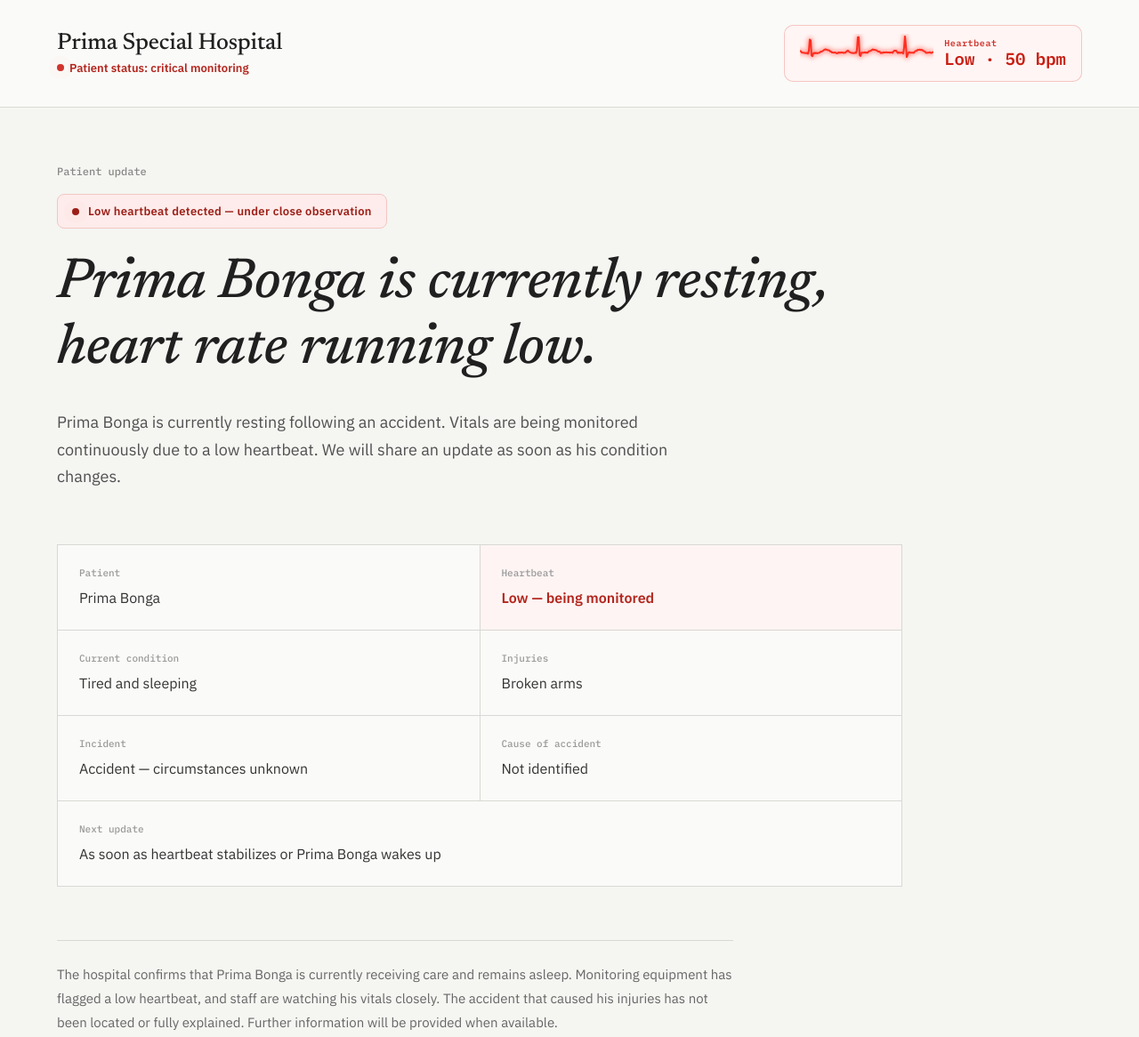
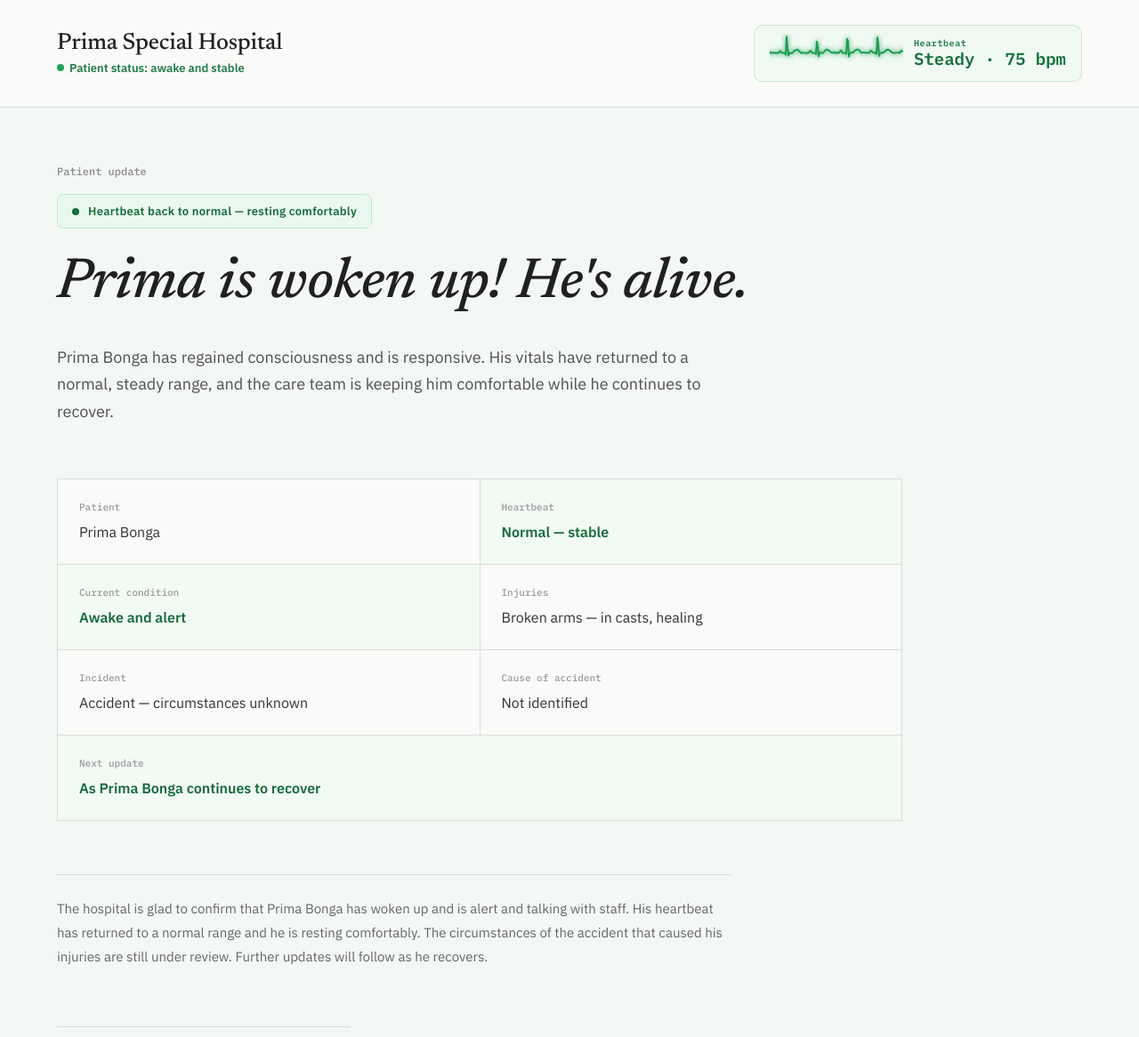
Before and after one commit to ArchShapes/primahospital, a plain HTML site: page index.html in a window 1280 px wide. Shown: the top 1166 px of the page at 89% size. Drawn offline with Linux system fonts and the light colour scheme.

Commit message:
Update index.html

```diff
--- a/index.html
+++ b/index.html
@@ -18,7 +18,7 @@
     }
 
     body {
-        background: #f5f5f2;
+        background: #f4f8f5;
         color: #202020;
         font-family: "IBM Plex Sans", -apple-system, "Segoe UI", Arial, Helvetica, sans-serif;
     }
@@ -29,7 +29,7 @@
         justify-content: space-between;
         padding: 28px 5vw;
         background: #fafaf8;
-        border-bottom: 1px solid #d8d8d4;
+        border-bottom: 1px solid #d8ded9;
         flex-wrap: wrap;
         gap: 14px;
     }
@@ -44,7 +44,7 @@
     .hospital-status {
         margin-top: 6px;
         font-size: 13px;
-        color: #b3261e;
+        color: #1f7a45;
         font-weight: 600;
         display: flex;
         align-items: center;
@@ -55,15 +55,15 @@
         width: 8px;
         height: 8px;
         border-radius: 50%;
-        background: #d0342c;
-        box-shadow: 0 0 0 0 rgba(208,52,44,0.6);
+        background: #22a35a;
+        box-shadow: 0 0 0 0 rgba(34,163,90,0.6);
         animation: dotPulse 1.1s infinite;
     }
 
     @keyframes dotPulse {
-        0%   { box-shadow: 0 0 0 0 rgba(208,52,44,0.55); }
-        70%  { box-shadow: 0 0 0 9px rgba(208,52,44,0); }
-        100% { box-shadow: 0 0 0 0 rgba(208,52,44,0); }
+        0%   { box-shadow: 0 0 0 0 rgba(34,163,90,0.5); }
+        70%  { box-shadow: 0 0 0 9px rgba(34,163,90,0); }
+        100% { box-shadow: 0 0 0 0 rgba(34,163,90,0); }
     }
 
     /* --- Heartbeat monitor badge --- */
@@ -71,10 +71,10 @@
         display: flex;
         align-items: center;
         gap: 12px;
-        background: #fff5f4;
+        background: #f0faf3;
         border-radius: 10px;
         padding: 10px 18px;
-        box-shadow: inset 0 0 0 1px #f3c6c2;
+        box-shadow: inset 0 0 0 1px #c7ead3;
     }
 
     .monitor-text {
@@ -87,7 +87,7 @@
         font-family: "IBM Plex Mono", monospace;
         font-size: 10px;
         letter-spacing: 0.6px;
-        color: #d0342c;
+        color: #1f7a45;
         font-weight: 600;
     }
 
@@ -95,7 +95,7 @@
         font-family: "IBM Plex Mono", monospace;
         font-size: 19px;
         font-weight: 600;
-        color: #c81e13;
+        color: #17703c;
         font-variant-numeric: tabular-nums;
     }
 
@@ -128,17 +128,17 @@
         gap: 10px;
         margin-bottom: 26px;
         padding: 10px 16px;
-        background: #fdeceb;
-        border: 1px solid #f3c6c2;
+        background: #eaf9ef;
+        border: 1px solid #bfe8cc;
         border-radius: 8px;
-        color: #9c1f17;
+        color: #176b39;
         font-size: 13px;
         font-weight: 700;
         letter-spacing: 0.3px;
     }
 
     .alert-banner .status-dot {
-        background: #9c1f17;
+        background: #176b39;
     }
 
     h1 {
@@ -165,8 +165,8 @@
         display: grid;
         grid-template-columns: repeat(2, minmax(0, 1fr));
         gap: 1px;
-        background: #d8d8d4;
-        border: 1px solid #d8d8d4;
+        background: #d8ded9;
+        border: 1px solid #d8ded9;
     }
 
     .item {
@@ -174,8 +174,8 @@
         background: #fafaf8;
     }
 
-    .item.warn {
-        background: #fdf4f3;
+    .item.good {
+        background: #f2faf4;
     }
 
     .item-label {
@@ -191,15 +191,15 @@
         color: #333;
     }
 
-    .item-value.warn-text {
-        color: #b3261e;
+    .item-value.good-text {
+        color: #176b39;
         font-weight: 700;
     }
 
     .statement {
         margin-top: 60px;
         padding-top: 24px;
-        border-top: 1px solid #d8d8d4;
+        border-top: 1px solid #d8ded9;
         max-width: 760px;
     }
 
@@ -213,7 +213,7 @@
     .signature {
         margin-top: 65px;
         padding-top: 24px;
-        border-top: 1px solid #d8d8d4;
+        border-top: 1px solid #d8ded9;
         width: 330px;
     }
 
@@ -243,7 +243,7 @@
     footer {
         margin-top: 90px;
         padding: 24px 5vw;
-        border-top: 1px solid #d8d8d4;
+        border-top: 1px solid #d8ded9;
         font-size: 12px;
         color: #999;
     }
@@ -260,14 +260,14 @@
 <header>
     <div>
         <div class="hospital-name">Prima Special Hospital</div>
-        <div class="hospital-status"><span class="status-dot"></span>Patient status: critical monitoring</div>
+        <div class="hospital-status"><span class="status-dot"></span>Patient status: awake and stable</div>
     </div>
 
     <div class="monitor" aria-label="Heart rate monitor">
         <canvas id="ekgCanvas" width="150" height="44"></canvas>
         <div class="monitor-text">
             <span class="monitor-label">Heartbeat</span>
-            <span class="monitor-value" id="bpmValue">Low</span>
+            <span class="monitor-value" id="bpmValue">Steady</span>
         </div>
     </div>
 </header>
@@ -277,15 +277,17 @@
 
         <div class="label">Patient update</div>
 
-        <div class="alert-banner"><span class="status-dot"></span>Low heartbeat detected — under close observation</div>
+        <div class="alert-banner"><span class="status-dot"></span>Heartbeat back to normal — resting comfortably</div>
 
-        <h1>Prima Bonga is currently resting, heart rate running low.</h1>
+        <h1>Prima is woken up! He's alive.</h1>
 
         <p class="description">
-            Prima Bonga is currently resting following an accident. Vitals are being
-            monitored continuously due to a low heartbeat. We will share an update
-            as soon as his condition changes.
+            Prima Bonga has regained consciousness and is responsive. His vitals
+            have returned to a normal, steady range, and the care team is
+            keeping him comfortable while he continues to recover.
         </p>
+
+        <audio src="song.mp3" autoplay></audio>
 
         <section class="information">
 
@@ -294,19 +296,19 @@
                 <div class="item-value">Prima Bonga</div>
             </div>
 
-            <div class="item warn">
+            <div class="item good">
                 <div class="item-label">Heartbeat</div>
-                <div class="item-value warn-text">Low — being monitored</div>
+                <div class="item-value good-text">Normal — stable</div>
             </div>
 
-            <div class="item">
+            <div class="item good">
                 <div class="item-label">Current condition</div>
-                <div class="item-value">Tired and sleeping</div>
+                <div class="item-value good-text">Awake and alert</div>
             </div>
 
             <div class="item">
                 <div class="item-label">Injuries</div>
-                <div class="item-value">Broken arms</div>
+                <div class="item-value">Broken arms — in casts, healing</div>
             </div>
 
             <div class="item">
@@ -319,20 +321,20 @@
                 <div class="item-value">Not identified</div>
             </div>
 
-            <div class="item" style="grid-column: 1 / -1;">
+            <div class="item good" style="grid-column: 1 / -1;">
                 <div class="item-label">Next update</div>
-                <div class="item-value">As soon as heartbeat stabilizes or Prima Bonga wakes up</div>
+                <div class="item-value good-text">As Prima Bonga continues to recover</div>
             </div>
 
         </section>
 
         <section class="statement">
             <p>
-                The hospital confirms that Prima Bonga is currently receiving care
-                and remains asleep. Monitoring equipment has flagged a low heartbeat,
-                and staff are watching his vitals closely. The accident that caused
-                his injuries has not been located or fully explained. Further
-                information will be provided when available.
+                The hospital is glad to confirm that Prima Bonga has woken up
+                and is alert and talking with staff. His heartbeat has returned
+                to a normal range and he is resting comfortably. The
+                circumstances of the accident that caused his injuries are
+                still under review. Further updates will follow as he recovers.
             </p>
         </section>
 
@@ -366,34 +368,29 @@
         var buffer = [];
         for (var i = 0; i < W; i++) buffer.push(MID);
 
-        var bpm = 42 + Math.random() * 8;      // current instantaneous rate, low range
-        var cycleDuration = 60 / bpm;           // seconds per beat
-        var phase = 0;                          // 0..1 position within the current beat
-        var qrsHeight = 22 + Math.random() * 8; // spike amplitude, varies per beat
+        // healthy, steady range now that Prima is awake
+        var bpm = 68 + Math.random() * 10;
+        var cycleDuration = 60 / bpm;
+        var phase = 0;
+        var qrsHeight = 24 + Math.random() * 6;
         var wanderPhase = Math.random() * Math.PI * 2;
 
         function shape(u, amp) {
-            // returns displacement from baseline for cycle position u (0..1)
-            if (u < 0.10) {
-                // P wave
-                return Math.sin((u / 0.10) * Math.PI) * 2.5;
-            }
-            if (u < 0.22) return 0; // PR segment
+            if (u < 0.10) return Math.sin((u / 0.10) * Math.PI) * 2.5;
+            if (u < 0.22) return 0;
             if (u < 0.34) {
-                // QRS complex
                 var q = (u - 0.22) / 0.12;
                 if (q < 0.15) return -2 * (q / 0.15);
                 if (q < 0.45) return -2 + (amp + 2) * ((q - 0.15) / 0.30);
                 if (q < 0.70) return amp - (amp + 6) * ((q - 0.45) / 0.25);
                 return -6 + 6 * ((q - 0.70) / 0.30);
             }
-            if (u < 0.46) return 0; // ST segment
+            if (u < 0.46) return 0;
             if (u < 0.74) {
-                // T wave
                 var t = (u - 0.46) / 0.28;
                 return Math.sin(t * Math.PI) * 3.5;
             }
-            return 0; // diastolic rest
+            return 0;
         }
 
         function nextSample(dtPerPixel) {
@@ -402,23 +399,18 @@
             if (phase >= 1) {
                 phase -= 1;
 
-                // organic beat-to-beat variability, staying in a "low" range
-                bpm += (Math.random() * 8 - 4);
-                bpm = Math.max(34, Math.min(58, bpm));
+                // gentle beat-to-beat variability, healthy range, no long pauses
+                bpm += (Math.random() * 4 - 2);
+                bpm = Math.max(62, Math.min(84, bpm));
+                cycleDuration = 60 / bpm;
+                qrsHeight = 22 + Math.random() * 8;
 
-                // occasional longer pause, like a missed/irregular beat
-                var thisCycle = 60 / bpm;
-                if (Math.random() < 0.15) thisCycle *= 1.5 + Math.random() * 0.6;
-                cycleDuration = thisCycle;
-
-                qrsHeight = 20 + Math.random() * 12;
-
-                bpmEl.textContent = 'Low \u00B7 ' + Math.round(bpm) + ' bpm';
+                bpmEl.textContent = 'Steady \u00B7 ' + Math.round(bpm) + ' bpm';
             }
 
             wanderPhase += 0.0025;
-            var wander = Math.sin(wanderPhase) * 1.4;
-            var noise = (Math.random() - 0.5) * 1.1;
+            var wander = Math.sin(wanderPhase) * 1.2;
+            var noise = (Math.random() - 0.5) * 0.8;
 
             return MID - shape(phase, qrsHeight) + wander + noise;
         }
@@ -435,19 +427,17 @@
                 }
             }
 
-            // soft glow pass
             tracePath();
             ctx.lineJoin = 'round';
             ctx.lineCap = 'round';
-            ctx.strokeStyle = 'rgba(255, 45, 32, 0.45)';
+            ctx.strokeStyle = 'rgba(34, 163, 90, 0.45)';
             ctx.lineWidth = 5;
             ctx.filter = 'blur(2.5px)';
             ctx.stroke();
 
-            // crisp main line
             ctx.filter = 'none';
             tracePath();
-            ctx.strokeStyle = '#ff2d20';
+            ctx.strokeStyle = '#1f9d54';
             ctx.lineWidth = 2;
             ctx.stroke();
         }
@@ -473,7 +463,7 @@
             requestAnimationFrame(frame);
         }
 
-        bpmEl.textContent = 'Low \u00B7 ' + Math.round(bpm) + ' bpm';
+        bpmEl.textContent = 'Steady \u00B7 ' + Math.round(bpm) + ' bpm';
         requestAnimationFrame(frame);
     })();
 </script>
```
